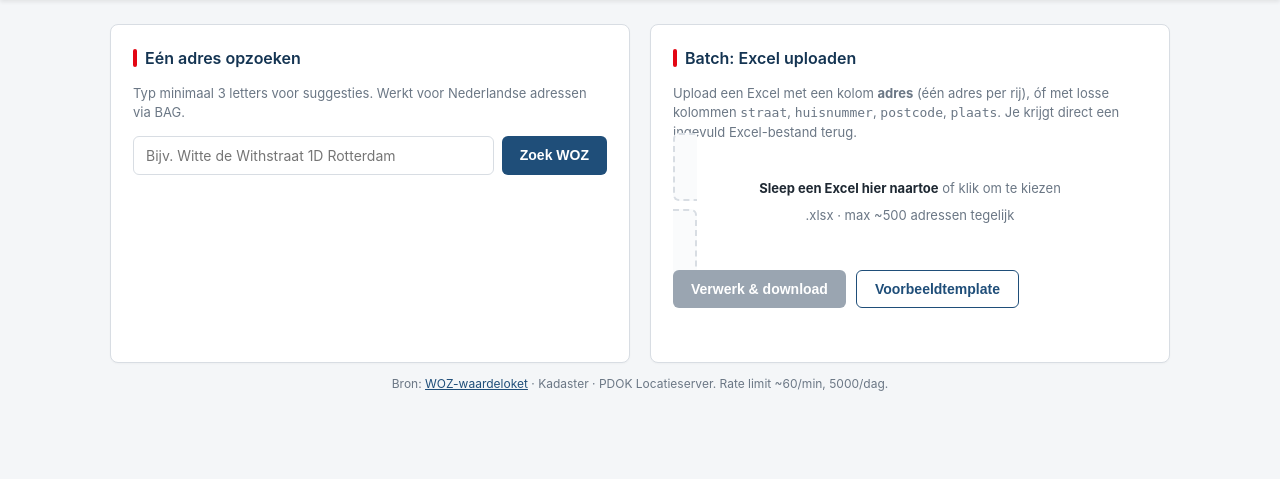
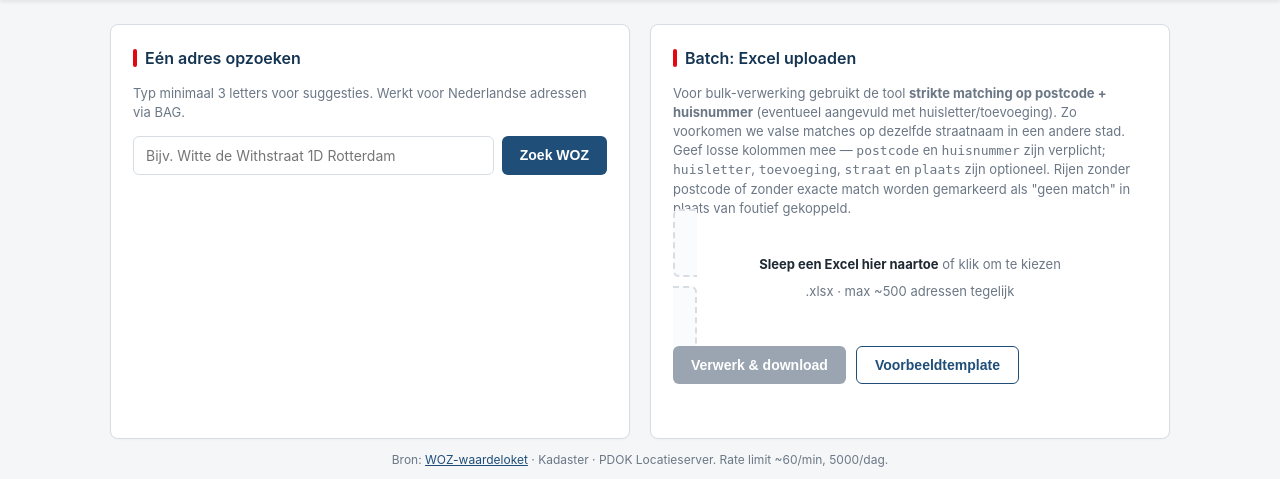
Before and after one commit to storm399/woz-tool, a Flask app: page / in a window 1280 px wide. Shown: the part 84-563 px from the top of the page. Run offline with Flask 3, Linux system fonts and the light colour scheme.

Commit message:
Update help-tekst voor strikte adres-matching (index.html)

```diff
--- a/templates/index.html
+++ b/templates/index.html
@@ -299,9 +299,13 @@
     <div class="card">
       <h2>Batch: Excel uploaden</h2>
       <p class="help">
-        Upload een Excel met een kolom <strong>adres</strong> (één adres per rij),
-        óf met losse kolommen <code>straat</code>, <code>huisnummer</code>, <code>postcode</code>, <code>plaats</code>.
-        Je krijgt direct een ingevuld Excel-bestand terug.
+        Voor bulk-verwerking gebruikt de tool <strong>strikte matching op postcode + huisnummer</strong>
+        (eventueel aangevuld met huisletter/toevoeging). Zo voorkomen we
+        valse matches op dezelfde straatnaam in een andere stad.
+        Geef losse kolommen mee — <code>postcode</code> en <code>huisnummer</code> zijn verplicht;
+        <code>huisletter</code>, <code>toevoeging</code>, <code>straat</code> en <code>plaats</code> zijn optioneel.
+        Rijen zonder postcode of zonder exacte match worden gemarkeerd als "geen match"
+        in plaats van foutief gekoppeld.
       </p>
 
       <form id="batchForm">
```
